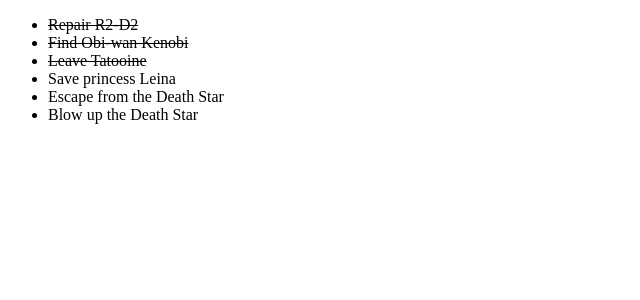
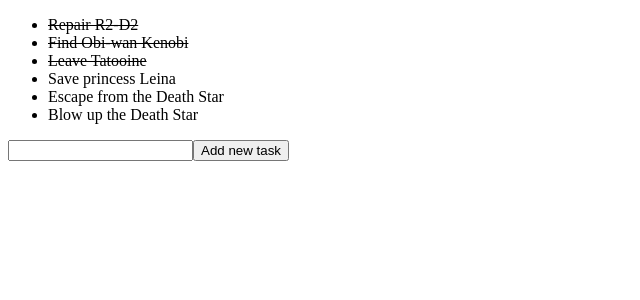
Before and after one commit to JarekSopinski/css-exercises, a React (Create React App) app in the folder 18_02_16_Homework_Exercise-12/todo-app/: page / in a window 1280 px wide. Shown: the top 300 px of the page, without its empty margins (0-640 px from the left). Built offline with nearby package versions, Linux system fonts and the light colour scheme.

Commit message:
added onChange callback to AddTodo.js

```diff
--- a/18_02_16_Homework_Exercise-12/todo-app/src/components/AddTodo.js
+++ b/18_02_16_Homework_Exercise-12/todo-app/src/components/AddTodo.js
@@ -1,10 +1,28 @@
 import React from 'react';
 
 export default class extends React.Component {
+
+    constructor(props) {
+        super(props);
+        this.state = {
+            inputValue: '',
+
+        }
+    }
+
+
     render() {
         return <React.Fragment>
-            <input type="text"/>
+            <input type="text" value={this.state.inputValue} onChange={this.changeInputValue.bind(this)}/>
             <button>Add new task</button>
         </React.Fragment>
     }
+
+    changeInputValue(event) {
+        this.setState({
+            inputValue: event.target.value
+        })
+
+    }
+
 }
--- a/18_02_16_Homework_Exercise-12/todo-app/src/components/App.js
+++ b/18_02_16_Homework_Exercise-12/todo-app/src/components/App.js
@@ -1,5 +1,6 @@
 import React from 'react';
 import Todo from './Todo';
+import AddTodo from './AddTodo';
 
 export default class extends React.Component {
 
@@ -20,6 +21,7 @@
     render() {
         return <React.Fragment>
             <Todo todos={this.state.todos}/>
+            <AddTodo/>
         </React.Fragment>
     }
 }
```
